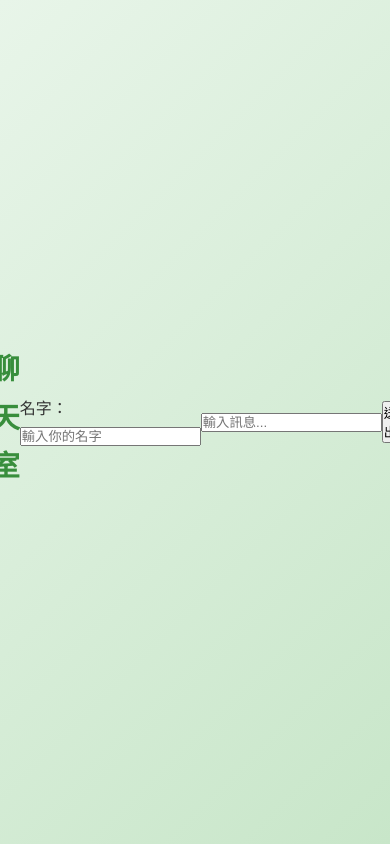
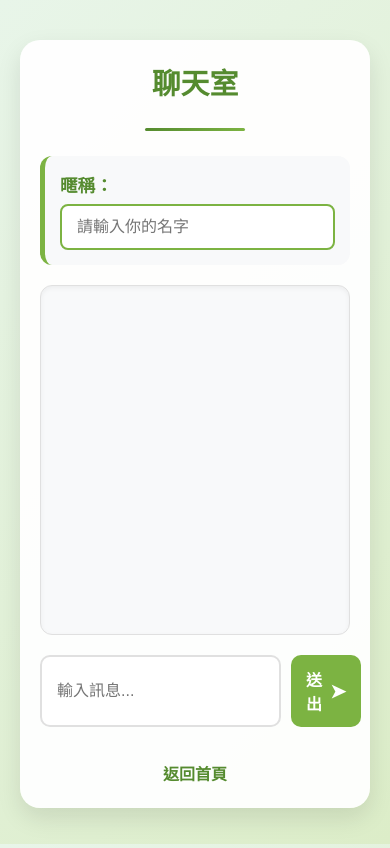
Before and after one commit to sky13679/0414, a plain HTML site: page chat.html in a window 390 px wide. Drawn offline with Linux system fonts and the light colour scheme.

Commit message:
chat.html

```diff
--- a/chat.html
+++ b/chat.html
@@ -2,8 +2,9 @@
 <html lang="zh-Hant">
 <head>
     <meta charset="UTF-8">
+    <meta name="viewport" content="width=device-width, initial-scale=1.0">
     <title>小聊天室</title>
-       <style>
+    <style>
         * {
             margin: 0;
             padding: 0;
@@ -12,211 +13,285 @@
 
         body {
             font-family: "Microsoft JhengHei", "Segoe UI", sans-serif;
-            background: linear-gradient(135deg, #e8f5e9, #c8e6c9);
+            background: linear-gradient(135deg, #e8f5e9, #dcedc8);
             background-attachment: fixed;
             color: #333;
-            line-height: 1.7;
-            padding: 40px 20px;
+            line-height: 1.6;
+            padding: 20px;
             min-height: 100vh;
             display: flex;
-            justify-content: center;
+            flex-direction: column;
             align-items: center;
         }
 
-        .container {
-            background-color: #fff;
-            padding: 40px;
+        .chat-container {
+            background-color: rgba(255, 255, 255, 0.95);
+            padding: 30px;
             border-radius: 20px;
-            max-width: 700px;
-            width: 90%;
-            margin: auto;
-            box-shadow: 0 10px 25px rgba(0,0,0,0.12);
-            position: relative;
-            overflow: hidden;
+            box-shadow: 0 10px 25px rgba(0,0,0,0.1);
+            width: 100%;
+            max-width: 800px;
+            margin: 20px auto;
         }
 
-        .container::before {
+        .chat-header {
+            text-align: center;
+            margin-bottom: 25px;
+            position: relative;
+            padding-bottom: 15px;
+        }
+
+        .chat-header h1 {
+            color: #558b2f;
+            font-size: 2.2rem;
+            margin-bottom: 10px;
+        }
+
+        .chat-header::after {
             content: "";
             position: absolute;
-            top: 0;
-            left: 0;
-            width: 100%;
-            height: 8px;
-            background: linear-gradient(to right, #4CAF50, #8BC34A);
+            bottom: 0;
+            left: 50%;
+            transform: translateX(-50%);
+            width: 100px;
+            height: 3px;
+            background: linear-gradient(to right, #558b2f, #7cb342);
+            border-radius: 3px;
         }
 
-        .header {
-            margin-bottom: 30px;
-            text-align: center;
-            position: relative;
+        .user-info {
+            display: flex;
+            align-items: center;
+            margin-bottom: 20px;
+            background-color: #f8f9fa;
+            padding: 15px;
+            border-radius: 12px;
+            border-left: 5px solid #7cb342;
         }
 
-        .avatar {
-            width: 120px;
-            height: 120px;
-            border-radius: 50%;
-            background-color: #e0f2f1;
-            margin: 0 auto 20px;
-            display: flex;
-            justify-content: center;
-            align-items: center;
-            font-size: 3rem;
-            color: #388e3c;
-            box-shadow: 0 5px 15px rgba(0,0,0,0.1);
-            border: 5px solid #fff;
+        .user-info label {
+            font-weight: 600;
+            color: #558b2f;
+            margin-right: 10px;
+            font-size: 1.1rem;
         }
 
-        h1 {
-            color: #388e3c;
-            font-size: 2.3rem;
-            margin-bottom: 10px;
-            font-weight: 700;
+        .user-info input {
+            flex: 1;
+            padding: 12px 15px;
+            border: 2px solid #e0e0e0;
+            border-radius: 8px;
+            font-size: 1rem;
+            transition: border-color 0.3s;
+            outline: none;
         }
 
-        .subtitle {
-            color: #757575;
-            font-size: 1.1rem;
-            margin-bottom: 20px;
+        .user-info input:focus {
+            border-color: #7cb342;
         }
 
-        .intro {
-            background: #f9f9f9;
-            padding: 25px;
-            border-radius: 15px;
-            margin-bottom: 30px;
-            border-left: 5px solid #4CAF50;
+        .messages-container {
+            background-color: #f8f9fa;
+            border: 1px solid #e0e0e0;
+            border-radius: 12px;
+            height: 350px;
+            overflow-y: auto;
+            padding: 20px;
+            margin-bottom: 20px;
+            box-shadow: inset 0 2px 5px rgba(0,0,0,0.05);
         }
 
-        h2 {
-            color: #2E7D32;
-            margin: 30px 0 15px;
-            font-size: 1.6rem;
-            font-weight: 600;
-            position: relative;
-            padding-left: 20px;
+        .message {
+            padding: 10px 15px;
+            margin-bottom: 10px;
+            border-radius: 10px;
+            max-width: 80%;
+            word-break: break-word;
+            animation: fadeIn 0.3s ease;
         }
 
-        h2::before {
-            content: "";
-            position: absolute;
-            left: 0;
-            top: 50%;
-            transform: translateY(-50%);
-            width: 8px;
-            height: 25px;
-            background-color: #4CAF50;
-            border-radius: 4px;
+        @keyframes fadeIn {
+            from { opacity: 0; transform: translateY(10px); }
+            to { opacity: 1; transform: translateY(0); }
         }
 
-        .interests {
-            background: #f9f9f9;
-            border-radius: 15px;
-            padding: 5px;
+        .message-content {
+            background-color: #e8f5e9;
+            padding: 12px 15px;
+            border-radius: 12px;
+            box-shadow: 0 2px 5px rgba(0,0,0,0.05);
+            display: inline-block;
         }
 
-        .interests-list {
-            list-style: none;
-            padding: 15px;
+        .username {
+            font-weight: 600;
+            color: #558b2f;
+            margin-bottom: 5px;
+            font-size: 0.95rem;
         }
 
-        .interest-item {
-            padding: 12px 15px;
-            margin-bottom: 10px;
-            background: #fff;
+        .input-container {
+            display: flex;
+            gap: 10px;
+        }
+
+        .input-container input {
+            flex: 1;
+            padding: 15px;
+            border: 2px solid #e0e0e0;
             border-radius: 10px;
-            box-shadow: 0 3px 8px rgba(0,0,0,0.05);
+            font-size: 1rem;
+            transition: all 0.3s;
+            outline: none;
+        }
+
+        .input-container input:focus {
+            border-color: #7cb342;
+            box-shadow: 0 0 0 3px rgba(124, 179, 66, 0.2);
+        }
+
+        .send-button {
+            background-color: #7cb342;
+            color: white;
+            border: none;
+            border-radius: 10px;
+            padding: 12px 25px;
+            font-size: 1rem;
+            font-weight: 600;
+            cursor: pointer;
+            transition: all 0.3s;
             display: flex;
             align-items: center;
-            transition: transform 0.2s ease;
+            justify-content: center;
         }
 
-        .interest-item:hover {
-            transform: translateX(5px);
+        .send-button:hover {
+            background-color: #558b2f;
+            transform: translateY(-2px);
+            box-shadow: 0 5px 15px rgba(124, 179, 66, 0.3);
         }
 
-        .interest-item:last-child {
-            margin-bottom: 0;
+        .send-button:active {
+            transform: translateY(0);
         }
 
-        .interest-icon {
-            margin-right: 15px;
-            font-size: 1.5rem;
-            color: #4CAF50;
-            min-width: 30px;
-            text-align: center;
+        .send-icon {
+            margin-left: 8px;
+            font-size: 1.2rem;
         }
 
-        .back-button {
+        .back-link {
             display: inline-block;
-            margin-top: 30px;
-            padding: 12px 25px;
-            background-color: #4CAF50;
-            color: white;
+            margin-top: 15px;
+            color: #558b2f;
             text-decoration: none;
-            border-radius: 50px;
             font-weight: 600;
-            transition: all 0.3s ease;
+            transition: all 0.3s;
         }
 
-        .back-button:hover {
-            background-color: #388e3c;
-            transform: translateY(-2px);
-            box-shadow: 0 5px 15px rgba(56, 142, 60, 0.3);
+        .back-link:hover {
+            color: #33691e;
+            text-decoration: underline;
         }
 
         @media (max-width: 768px) {
-            .container {
-                padding: 30px 20px;
+            .chat-container {
+                padding: 20px;
             }
 
-            h1 {
+            .chat-header h1 {
                 font-size: 1.8rem;
             }
 
-            .avatar {
-                width: 100px;
-                height: 100px;
-                font-size: 2.5rem;
+            .user-info {
+                flex-direction: column;
+                align-items: flex-start;
+            }
+
+            .user-info label {
+                margin-bottom: 5px;
+            }
+
+            .user-info input {
+                width: 100%;
+            }
+
+            .send-button {
+                padding: 12px 15px;
             }
         }
     </style>
 </head>
 <body>
+    <div class="chat-container">
+        <div class="chat-header">
+            <h1>聊天室</h1>
+        </div>
 
+        <div class="user-info">
+            <label for="username">暱稱：</label>
+            <input type="text" id="username" placeholder="請輸入你的名字">
+        </div>
 
-    <h1>聊天室</h1>
+        <div class="messages-container" id="messages"></div>
 
+        <div class="input-container">
+            <input type="text" id="input" placeholder="輸入訊息..." autocomplete="off">
+            <button class="send-button" onclick="sendMessage()">
+                送出
+                <span class="send-icon">➤</span>
+            </button>
+        </div>
 
-    <div>
-        名字：<input type="text" id="username" placeholder="輸入你的名字">
+        <div style="text-align: center; margin-top: 20px;">
+            <a href="index.html" class="back-link">返回首頁</a>
+        </div>
     </div>
-    <div id="messages"></div>
-
-
-    <input type="text" id="input" placeholder="輸入訊息...">
-    <button onclick="sendMessage()">送出</button>
-
 
     <script>
         const messages = document.getElementById('messages');
         const input = document.getElementById('input');
         const username = document.getElementById('username');
 
+        // 按Enter鍵送出訊息
+        input.addEventListener('keypress', function(event) {
+            if (event.key === 'Enter') {
+                sendMessage();
+            }
+        });
 
         function sendMessage() {
-            if (input.value.trim() === '' || username.value.trim() === '') {
-                alert('請輸入名字和訊息！');
+            if (input.value.trim() === '') {
+                alert('請輸入訊息！');
                 return;
             }
-            const msg = `<b>${username.value}：</b> ${input.value}`;
-            const div = document.createElement('div');
-            div.innerHTML = msg;
-            messages.appendChild(div);
+
+            const name = username.value.trim() === '' ? '匿名用戶' : username.value;
+
+            const messageDiv = document.createElement('div');
+            messageDiv.className = 'message';
+
+            const message = `
+                <div class="message-content">
+                    <div class="username">${name}</div>
+                    <div>${input.value}</div>
+                </div>
+            `;
+
+            messageDiv.innerHTML = message;
+            messages.appendChild(messageDiv);
+
             input.value = '';
             messages.scrollTop = messages.scrollHeight; // 自動捲到最下面
+
+            // 聚焦於輸入框
+            input.focus();
         }
+
+        // 頁面載入時聚焦於名稱輸入框
+        window.onload = function() {
+            username.focus();
+        };
     </script>
-
-
 </body>
 </html>
```
